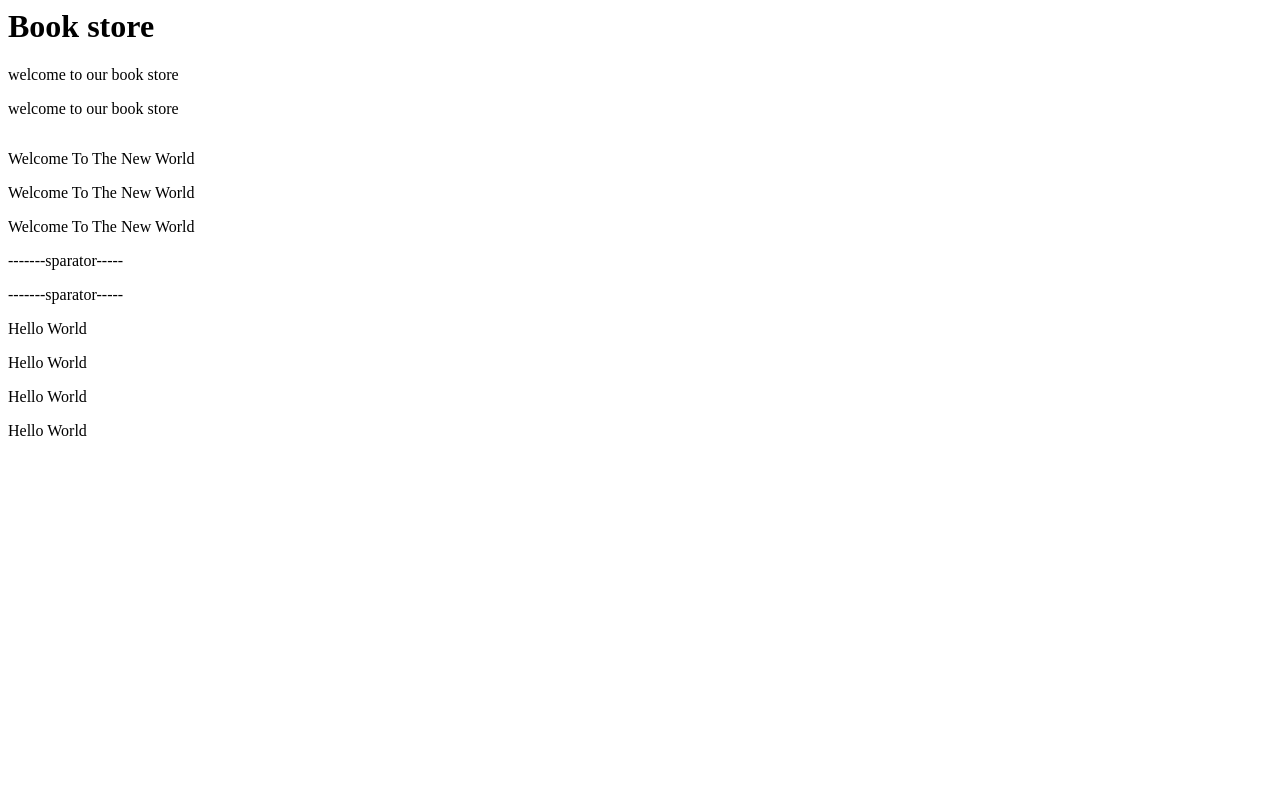
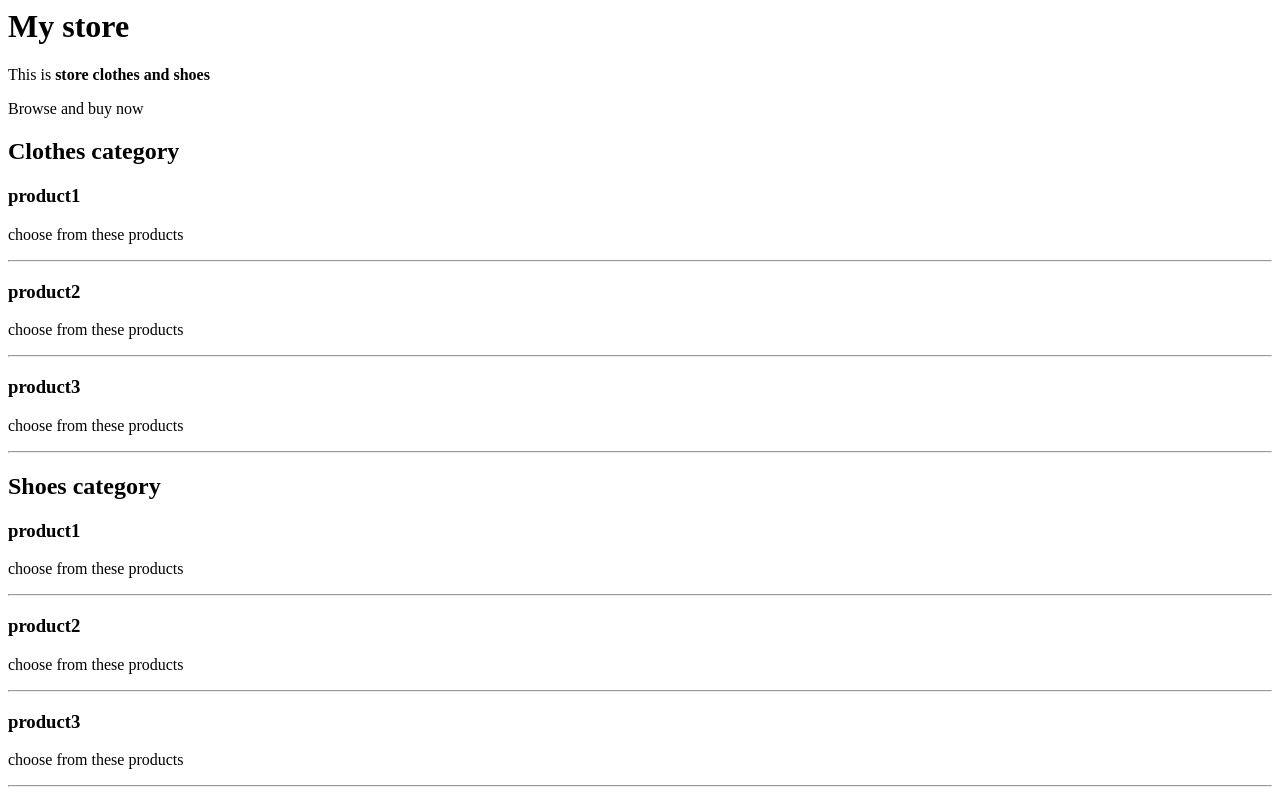
Before and after one commit to aliaaosama16/FrontEnd, a plain HTML site: page index.html in a window 1280 px wide. Drawn offline with Linux system fonts and the light colour scheme.

Commit message:
headings and paragraph

```diff
--- a/index.html
+++ b/index.html
@@ -4,49 +4,46 @@
     <meta name="description" contnet="This is my Book Store" />
     <style></style>
     <script></script>
-    <title>Book Store</title>
+    <title>Ecommere app</title>
     <link rel="stylesheet" href="" />
   </head>
   <body>
-    <!-- my book store headig عنوان -->
-    <h1>Book store</h1>
+    <!--  headig عنوان -->
+    <h1>My store</h1>
     <!-- فقرات نصيه تحت العنوان -->
-    <p>welcome to our book store</p>
-    <p>welcome to our book store</p>
+    <p>This is <b>store clothes and shoes</b></p>
 
-    <img src="" alt="" />
+    <p>Browse and buy now</p>
+    <!-- القسم  -->
+    <h2>Clothes category</h2>
+    <!-- المنتج له عنوان وفقرة نصيه -->
 
-    <a href=""></a>
+    <h3>product1</h3>
+    <p>choose from these products</p>
+    <hr />
 
-    <audio src=""></audio>
+    <h3>product2</h3>
+    <p>choose from these products</p>
+    <hr />
 
-    <p class="element">Welcome To The New World</p>
-    <p class="element">Welcome To The New World</p>
-    <p class="element">Welcome To The New World</p>
+    <h3>product3</h3>
+    <p>choose from these products</p>
+    <hr />
 
-    <p> -------sparator----- </p>
+    <!-- القسم  -->
+    <h2>Shoes category</h2>
+    <!-- المنتج له عنوان وفقرة نصيه -->
 
-    <p class=element hidden>Welcome To The New World</p>
-    <p class="element" hidden>Welcome To The New World</p>
+    <h3>product1</h3>
+    <p>choose from these products</p>
+    <hr />
 
+    <h3>product2</h3>
+    <p>choose from these products</p>
+    <hr />
 
-    <p> -------sparator----- </p>
-    <p>Hello World</p>
-
-<p>
-Hello World
-</p>
-
-<p>
-Hello
-World
-</p>
-
-<p>
-Hello
-
-
-World
-</p>
+    <h3>product3</h3>
+    <p>choose from these products</p>
+    <hr />
   </body>
 </html>
```
Also changed, not shown: 1 other file.
